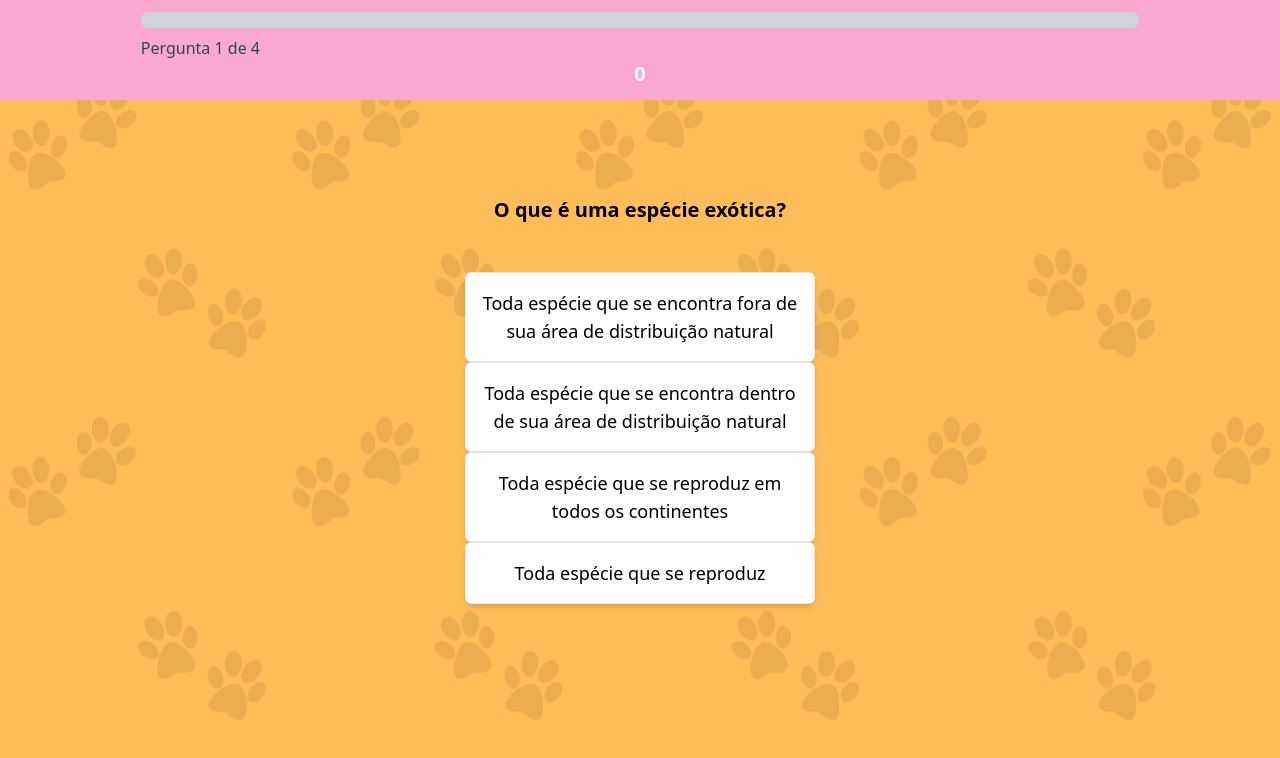
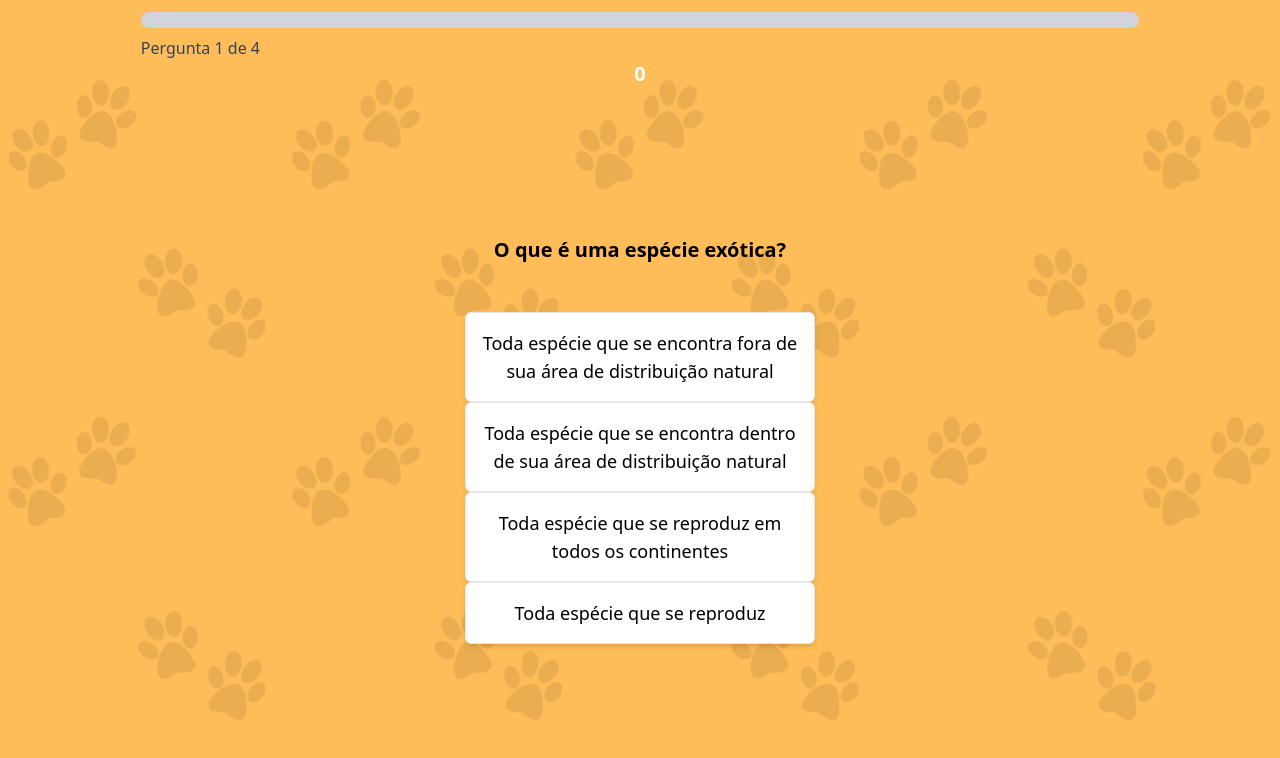
Before and after one commit to marianakemmerich/tcc-pampa-quiz, a React (Create React App) app: page /quiz-fauna in a window 1280 px wide. Shown: the top 758 px of the page. Built offline with nearby package versions, Linux system fonts and the light colour scheme; data requests are answered from the project's data file.

Commit message:
feat(quiz): adjust fauna, flora, and geral pages for API integration and level-based filtering

```diff
--- a/src/pages/Fauna.tsx
+++ b/src/pages/Fauna.tsx
@@ -1,11 +1,10 @@
 import React, { useState, useEffect } from "react"
+import { useSearchParams } from "react-router-dom"
+import axios from "axios"
 import Question from "../components/Question"
 import Alternative from "../components/Alternative"
 import ProgressBar from "../components/ProgressBar"
 import Score from "../components/Score"
-import db from "../data/db.json"
-
-type Nivel = "fácil" | "médio" | "difícil"
 
 interface Option {
   answer: string
@@ -14,27 +13,55 @@ interface Option {
 
 interface QuestionType {
   id: number
-  level: Nivel
+  level: string
   category: string
   question: string
   options: Option[]
 }
 
 const Fauna = () => {
-  const [level, setLevel] = useState<Nivel>("fácil")
-  const [currentQuestion, setCurrentQuestion] = useState<QuestionType | null>(null)
+  const [searchParams] = useSearchParams()
+  const [questions, setQuestions] = useState<QuestionType[]>([])
+  const [currentQuestion, setCurrentQuestion] = useState<QuestionType | null>(
+    null
+  )
   const [selectedAnswer, setSelectedAnswer] = useState<string | null>(null)
   const [points, setPoints] = useState(0)
   const [questionIndex, setQuestionIndex] = useState(0)
+  const [isLoading, setIsLoading] = useState(true)
 
-  const [questions, setQuestions] = useState<QuestionType[]>([])
+  const level = searchParams.get("level") || "fácil"
+  const category = searchParams.get("category") || "fauna"
 
   useEffect(() => {
-    const filteredQuestions = db.fauna.filter((p) => p.level === level)
-    setQuestions(filteredQuestions as QuestionType[])
+    const fetchQuestions = async () => {
+      try {
+        setIsLoading(true)
+
+        const endpoint = `http://localhost:5000/${category}`
+        const response = await axios.get<QuestionType[]>(endpoint, {
+          params: { level },
+        })
+
+        console.log("Perguntas recebidas:", response.data)
+
+        if (response.data.length > 0) {
+          setQuestions(response.data)
           setQuestionIndex(0)
           setPoints(0)
-  }, [level])
+        } else {
+          console.warn("Nenhuma pergunta encontrada para os filtros fornecidos.")
+          setQuestions([])
+        }
+      } catch (error) {
+        console.error("Erro ao buscar as perguntas:", error)
+      } finally {
+        setIsLoading(false)
+      }
+    }
+
+    fetchQuestions()
+  }, [category, level])
 
   useEffect(() => {
     if (questions.length > 0 && questionIndex < questions.length) {
@@ -47,32 +74,44 @@ const Fauna = () => {
 
   const verifyAnswer = (answer: string, isCorrect: boolean) => {
     if (isCorrect) {
-      setPoints(points + 1)
+      setPoints((prevPoints) => prevPoints + 1)
     }
     setSelectedAnswer(answer)
-    setQuestionIndex(questionIndex + 1)
+
+    setTimeout(() => {
+      setQuestionIndex((prevIndex) => prevIndex + 1)
+    }, 1000)
+  }
+
+  const restartQuiz = () => {
+    setQuestionIndex(0)
+    setPoints(0)
+    setSelectedAnswer(null)
   }
 
   return (
     <div
-      className="w-screen h-screen items-center justify-center flex flex-col"
+      className="w-screen h-screen flex flex-col items-center justify-center"
       style={{
         backgroundImage: "url('image/fauna-bg.png')",
         backgroundSize: "cover",
         backgroundPosition: "center",
       }}
     >
-      <div className="fixed top-0 left-0 w-full px-4 bg-pink-300 h-[100px] z-50 flex flex-col items-center justify-center">
-        {/* barra de progresso */}
+      {/* Barra de progresso e pontuação */}
+      <div className="fixed top-0 left-0 w-full px-4 h-[100px] z-50 flex flex-col items-center justify-center">
         <ProgressBar
           currentQuestionIndex={questionIndex}
           totalQuestions={questions.length}
         />
-        {/* pontuação */}
         <Score points={points} />
       </div>
 
-      {currentQuestion ? (
+      {/* Conteúdo principal */}
+      <div className="mt-20 flex flex-col items-center justify-center">
+        {isLoading ? (
+          <p>Carregando perguntas...</p>
+        ) : currentQuestion ? (
           <>
             <Question question={currentQuestion.question} />
             {currentQuestion.options.map((option, index) => (
@@ -85,17 +124,41 @@ const Fauna = () => {
               />
             ))}
             {selectedAnswer && (
-            <div>
+              <div className="mt-4 text-lg font-semibold">
                 {selectedAnswer ===
-              currentQuestion.options.find((option) => option.isCorrect)?.answer
+                currentQuestion.options.find((option) => option.isCorrect)
+                  ?.answer
                   ? "Resposta correta!"
                   : "Resposta errada!"}
               </div>
             )}
           </>
         ) : (
-        <div>{questions.length === 0 ? "Sem perguntas disponíveis." : "Carregando..."}</div>
+          <div className="text-center mt-8">
+            {questions.length === 0 ? (
+              <div>
+                <p>Sem perguntas disponíveis para esta categoria e nível.</p>
+                <button
+                  onClick={restartQuiz}
+                  className="mt-4 px-4 py-2 bg-blue-500 text-white rounded"
+                >
+                  Reiniciar Quiz
+                </button>
+              </div>
+            ) : (
+              <div>
+                <p>Parabéns! Você completou o quiz.</p>
+                <button
+                  onClick={restartQuiz}
+                  className="mt-4 px-4 py-2 bg-blue-500 text-white rounded"
+                >
+                  Jogar Novamente
+                </button>
+              </div>
             )}
+          </div>
+        )}
+      </div>
     </div>
   )
 }
--- a/src/pages/Flora.tsx
+++ b/src/pages/Flora.tsx
@@ -1,11 +1,10 @@
 import React, { useState, useEffect } from "react"
+import { useSearchParams } from "react-router-dom"
+import axios from "axios"
 import Question from "../components/Question"
 import Alternative from "../components/Alternative"
 import ProgressBar from "../components/ProgressBar"
 import Score from "../components/Score"
-import db from "../data/db.json"
-
-type Nivel = "fácil" | "médio" | "difícil"
 
 interface Option {
   answer: string
@@ -14,26 +13,50 @@ interface Option {
 
 interface QuestionType {
   id: number
-  level: Nivel
+  level: string
   category: string
   question: string
   options: Option[]
 }
 
 const Flora = () => {
-  const [level, setLevel] = useState<Nivel>("fácil")
+  const [searchParams] = useSearchParams()
+  const [questions, setQuestions] = useState<QuestionType[]>([])
   const [currentQuestion, setCurrentQuestion] = useState<QuestionType | null>(null)
   const [selectedAnswer, setSelectedAnswer] = useState<string | null>(null)
   const [points, setPoints] = useState(0)
   const [questionIndex, setQuestionIndex] = useState(0)
+  const [isLoading, setIsLoading] = useState(true)
 
-  const [questions, setQuestions] = useState<QuestionType[]>([])
+  const level = searchParams.get("level") || "fácil"
+  const category = "flora"
 
   useEffect(() => {
-    const filteredQuestions = db.flora.filter((p) => p.level === level)
-    setQuestions(filteredQuestions as QuestionType[])
+    const fetchQuestions = async () => {
+      try {
+        setIsLoading(true)
+
+        const endpoint = `http://localhost:5000/${category}`
+        const response = await axios.get<QuestionType[]>(endpoint, {
+          params: { level },
+        })
+
+        if (response.data.length > 0) {
+          setQuestions(response.data)
           setQuestionIndex(0)
           setPoints(0)
+        } else {
+          console.warn("Nenhuma pergunta encontrada para os filtros fornecidos.")
+          setQuestions([])
+        }
+      } catch (error) {
+        console.error("Erro ao buscar as perguntas:", error)
+      } finally {
+        setIsLoading(false)
+      }
+    }
+
+    fetchQuestions()
   }, [level])
 
   useEffect(() => {
@@ -47,32 +70,44 @@ const Flora = () => {
 
   const verifyAnswer = (answer: string, isCorrect: boolean) => {
     if (isCorrect) {
-      setPoints(points + 1)
+      setPoints((prevPoints) => prevPoints + 1)
     }
     setSelectedAnswer(answer)
-    setQuestionIndex(questionIndex + 1)
+
+    setTimeout(() => {
+      setQuestionIndex((prevIndex) => prevIndex + 1)
+    }, 1000)
+  }
+
+  const restartQuiz = () => {
+    setQuestionIndex(0)
+    setPoints(0)
+    setSelectedAnswer(null)
   }
 
   return (
     <div
-      className="w-screen h-screen items-center justify-center flex flex-col"
+      className="w-screen h-screen flex flex-col items-center justify-center"
       style={{
         backgroundImage: "url('image/flora-bg.png')",
         backgroundSize: "cover",
         backgroundPosition: "center",
       }}
     >
-      <div className="fixed top-0 left-0 w-full px-4 bg-pink-300 h-[100px] z-50 flex flex-col items-center justify-center">
-        {/* barra de progresso */}
+      {/* Barra de progresso e pontuação */}
+      <div className="fixed top-0 left-0 w-full px-4 h-[100px] z-50 flex flex-col items-center justify-center">
         <ProgressBar
           currentQuestionIndex={questionIndex}
           totalQuestions={questions.length}
         />
-        {/* pontuação */}
         <Score points={points} />
       </div>
 
-      {currentQuestion ? (
+      {/* Conteúdo principal */}
+      <div className="mt-20 flex flex-col items-center justify-center">
+        {isLoading ? (
+          <p>Carregando perguntas...</p>
+        ) : currentQuestion ? (
           <>
             <Question question={currentQuestion.question} />
             {currentQuestion.options.map((option, index) => (
@@ -85,7 +120,7 @@ const Flora = () => {
               />
             ))}
             {selectedAnswer && (
-            <div>
+              <div className="mt-4 text-lg font-semibold">
                 {selectedAnswer ===
                 currentQuestion.options.find((option) => option.isCorrect)?.answer
                   ? "Resposta correta!"
@@ -94,8 +129,31 @@ const Flora = () => {
             )}
           </>
         ) : (
-        <div>{questions.length === 0 ? "Sem perguntas disponíveis." : "Carregando..."}</div>
+          <div className="text-center mt-8">
+            {questions.length === 0 ? (
+              <div>
+                <p>Sem perguntas disponíveis para esta categoria e nível.</p>
+                <button
+                  onClick={restartQuiz}
+                  className="mt-4 px-4 py-2 bg-blue-500 text-white rounded"
+                >
+                  Reiniciar Quiz
+                </button>
+              </div>
+            ) : (
+              <div>
+                <p>Parabéns! Você completou o quiz.</p>
+                <button
+                  onClick={restartQuiz}
+                  className="mt-4 px-4 py-2 bg-blue-500 text-white rounded"
+                >
+                  Jogar Novamente
+                </button>
+              </div>
             )}
+          </div>
+        )}
+      </div>
     </div>
   )
 }
--- a/src/pages/Geral.tsx
+++ b/src/pages/Geral.tsx
@@ -1,11 +1,10 @@
 import React, { useState, useEffect } from "react"
+import { useSearchParams } from "react-router-dom"
+import axios from "axios"
 import Question from "../components/Question"
 import Alternative from "../components/Alternative"
 import ProgressBar from "../components/ProgressBar"
 import Score from "../components/Score"
-import db from "../data/db.json"
-
-type Nivel = "fácil" | "médio" | "difícil"
 
 interface Option {
   answer: string
@@ -14,26 +13,50 @@ interface Option {
 
 interface QuestionType {
   id: number
-  level: Nivel
+  level: string
   category: string
   question: string
   options: Option[]
 }
 
 const Geral = () => {
-  const [level, setLevel] = useState<Nivel>("fácil")
+  const [searchParams] = useSearchParams()
+  const [questions, setQuestions] = useState<QuestionType[]>([])
   const [currentQuestion, setCurrentQuestion] = useState<QuestionType | null>(null)
   const [selectedAnswer, setSelectedAnswer] = useState<string | null>(null)
   const [points, setPoints] = useState(0)
   const [questionIndex, setQuestionIndex] = useState(0)
+  const [isLoading, setIsLoading] = useState(true)
 
-  const [questions, setQuestions] = useState<QuestionType[]>([])
+  const level = searchParams.get("level") || "fácil"
+  const category = "geral"
 
   useEffect(() => {
-    const filteredQuestions = db.geral.filter((p) => p.level === level)
-    setQuestions(filteredQuestions as QuestionType[])
+    const fetchQuestions = async () => {
+      try {
+        setIsLoading(true)
+
+        const endpoint = `http://localhost:5000/${category}`
+        const response = await axios.get<QuestionType[]>(endpoint, {
+          params: { level },
+        })
+
+        if (response.data.length > 0) {
+          setQuestions(response.data)
           setQuestionIndex(0)
           setPoints(0)
+        } else {
+          console.warn("Nenhuma pergunta encontrada para os filtros fornecidos.")
+          setQuestions([])
+        }
+      } catch (error) {
+        console.error("Erro ao buscar as perguntas:", error)
+      } finally {
+        setIsLoading(false)
+      }
+    }
+
+    fetchQuestions()
   }, [level])
 
   useEffect(() => {
@@ -47,32 +70,42 @@ const Geral = () => {
 
   const verifyAnswer = (answer: string, isCorrect: boolean) => {
     if (isCorrect) {
-      setPoints(points + 1)
+      setPoints((prevPoints) => prevPoints + 1)
     }
     setSelectedAnswer(answer)
-    setQuestionIndex(questionIndex + 1)
+
+    setTimeout(() => {
+      setQuestionIndex((prevIndex) => prevIndex + 1)
+    }, 1000)
+  }
+
+  const restartQuiz = () => {
+    setQuestionIndex(0)
+    setPoints(0)
+    setSelectedAnswer(null)
   }
 
   return (
     <div
-      className="w-screen h-screen items-center justify-center flex flex-col"
+      className="w-screen h-screen flex flex-col items-center justify-center"
       style={{
         backgroundImage: "url('image/geral-bg.png')",
         backgroundSize: "cover",
         backgroundPosition: "center",
       }}
     >
-      <div className="fixed top-0 left-0 w-full px-4 bg-pink-300 h-[100px] z-50 flex flex-col items-center justify-center">
-        {/* barra de progresso */}
+      <div className="fixed top-0 left-0 w-full px-4 h-[100px] z-50 flex flex-col items-center justify-center">
         <ProgressBar
           currentQuestionIndex={questionIndex}
           totalQuestions={questions.length}
         />
-        {/* pontuação */}
         <Score points={points} />
       </div>
 
-      {currentQuestion ? (
+      <div className="mt-20 flex flex-col items-center justify-center">
+        {isLoading ? (
+          <p>Carregando perguntas...</p>
+        ) : currentQuestion ? (
           <>
             <Question question={currentQuestion.question} />
             {currentQuestion.options.map((option, index) => (
@@ -85,7 +118,7 @@ const Geral = () => {
               />
             ))}
             {selectedAnswer && (
-            <div>
+              <div className="mt-4 text-lg font-semibold">
                 {selectedAnswer ===
                 currentQuestion.options.find((option) => option.isCorrect)?.answer
                   ? "Resposta correta!"
@@ -94,8 +127,31 @@ const Geral = () => {
             )}
           </>
         ) : (
-        <div>{questions.length === 0 ? "Sem perguntas disponíveis." : "Carregando..."}</div>
+          <div className="text-center mt-8">
+            {questions.length === 0 ? (
+              <div>
+                <p>Sem perguntas disponíveis para esta categoria e nível.</p>
+                <button
+                  onClick={restartQuiz}
+                  className="mt-4 px-4 py-2 bg-blue-500 text-white rounded"
+                >
+                  Reiniciar Quiz
+                </button>
+              </div>
+            ) : (
+              <div>
+                <p>Parabéns! Você completou o quiz.</p>
+                <button
+                  onClick={restartQuiz}
+                  className="mt-4 px-4 py-2 bg-blue-500 text-white rounded"
+                >
+                  Jogar Novamente
+                </button>
+              </div>
             )}
+          </div>
+        )}
+      </div>
     </div>
   )
 }
```
Lines whose indentation alone changed are shown as unchanged.
